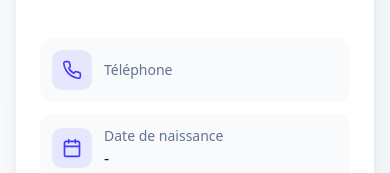
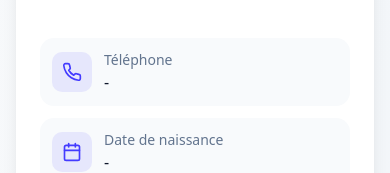
Before and after one commit to JeremieTavares/Grodt, a React (Vite) app: page /profile in a window 390 px wide. Shown: the part 302-475 px from the top of the page. Built offline with nearby package versions, Linux system fonts and the light colour scheme; no server answers.

Commit message:
Par default phone mettait true dans le input jai changer pour le placeholder

```diff
--- a/src/components/forms/personal/PersonalInfoForm.tsx
+++ b/src/components/forms/personal/PersonalInfoForm.tsx
@@ -44,6 +44,10 @@ export const PersonalInfoForm = forwardRef<PersonalInfoFormRef, PersonalInfoForm
     const handleInputChange = () => {
       if (profile && isEditing) {
         const values = getValues();
+        // Ne pas mettre à jour si la valeur est "true"
+        if (values.phone === "true") {
+          values.phone = "";
+        }
         onUpdate({
           ...profile,
           ...values,
@@ -59,7 +63,7 @@ export const PersonalInfoForm = forwardRef<PersonalInfoFormRef, PersonalInfoForm
           firstName: profile.firstName || "",
           lastName: profile.lastName || "",
           email: profile.email || "",
-          phone: profile.phone || "",
+          phone: profile.phone === "true" ? "" : profile.phone || "",
           password: profile.password || "",
           birthDate: profile.birthDate ? new Date(profile.birthDate).toISOString().split("T")[0] : "",
         });
--- a/src/views/profile/components/ProfileCard.tsx
+++ b/src/views/profile/components/ProfileCard.tsx
@@ -71,7 +71,9 @@ export const ProfileCard = ({profile}: ProfileCardProps) => {
             </div>
             <div>
               <p className="text-sm text-slate-500 dark:text-slate-400">Téléphone</p>
-              <p className="font-medium text-slate-900 dark:text-white">{profile?.phone}</p>
+              <p className="font-medium text-slate-900 dark:text-white">
+                {profile?.phone === "true" ? "" : profile?.phone || "-"}
+              </p>
             </div>
           </div>
 
```
